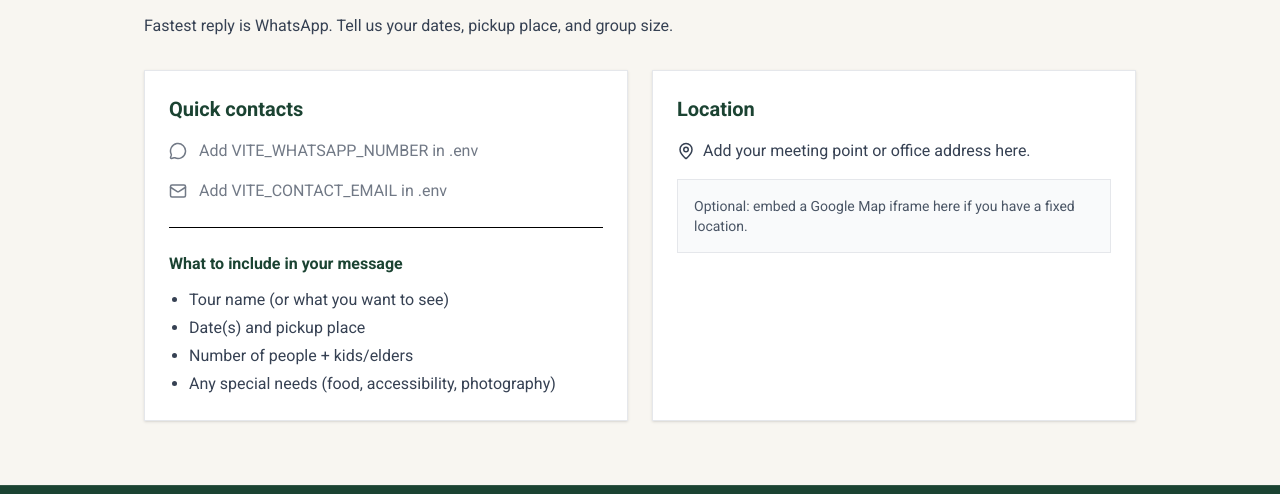
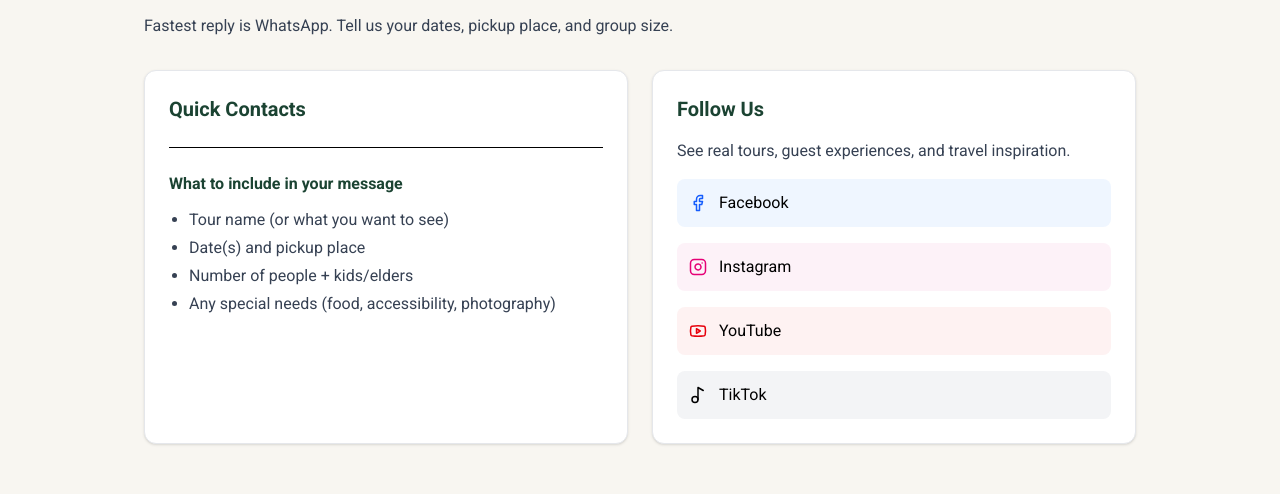
Before and after one commit to oshadaov/trailbrazzers, a React (Vite) app: page /contact in a window 1280 px wide. Shown: the part 186-680 px from the top of the page. Built offline with nearby package versions, Linux system fonts and the light colour scheme; no server answers.

Commit message:
Booking Form

```diff
--- a/src/components/BookingForm.jsx
+++ b/src/components/BookingForm.jsx
@@ -376,7 +376,7 @@
         </div>
 
         {/* Preview */}
-        <details className="mt-6">
+        {/* <details className="mt-6">
           <summary
             className="cursor-pointer text-sm font-semibold"
             style={{ color: "#0f172a" }}
@@ -395,7 +395,7 @@
           >
             {message}
           </pre>
-        </details>
+        </details> */}
       </div>
     </section>
   );
--- a/src/pages/ContactPage.jsx
+++ b/src/pages/ContactPage.jsx
@@ -1,5 +1,13 @@
 import React from "react";
-import { MessageCircle, Mail, PhoneCall, MapPin } from "lucide-react";
+import {
+  MessageCircle,
+  Mail,
+  PhoneCall,
+  Facebook,
+  Instagram,
+  Youtube,
+  Music2,
+} from "lucide-react";
 import SeoHead from "../components/SeoHead";
 import { colors } from "../theme/colors";
 
@@ -8,63 +16,90 @@
   const whatsappNumber = import.meta.env.VITE_WHATSAPP_NUMBER || "";
   const contactEmail = import.meta.env.VITE_CONTACT_EMAIL || "";
   const contactPhone = import.meta.env.VITE_CONTACT_PHONE || "";
+
+  const facebookUrl = import.meta.env.VITE_FACEBOOK_URL || "";
+  const instagramUrl = import.meta.env.VITE_INSTAGRAM_URL || "";
+  const youtubeUrl = import.meta.env.VITE_YOUTUBE_URL || "";
+  const tiktokUrl = import.meta.env.VITE_TIKTOK_URL || "";
+
   const baseUrl = import.meta.env.VITE_SITE_URL || "";
   const ogImage = import.meta.env.VITE_OG_IMAGE || "";
+
   const title = `Contact | ${businessName}`;
   const description = `Contact ${businessName} to book a tour, ask questions, or request a custom itinerary.`;
   const url = baseUrl ? `${baseUrl.replace(/\/$/, "")}/contact` : undefined;
 
-  const whatsappHref = whatsappNumber ? `https://wa.me/${whatsappNumber.replace(/[^0-9]/g, "")}` : null;
+  const whatsappHref = whatsappNumber
+    ? `https://wa.me/${whatsappNumber.replace(/[^0-9]/g, "")}`
+    : null;
 
   return (
     <div className="max-w-5xl mx-auto px-4 py-16">
       <SeoHead title={title} description={description} url={url} image={ogImage || undefined} />
 
-      <h1 style={{ color: colors.forestGreen }} className="text-3xl md:text-4xl font-serif font-bold mb-4">
+      <h1
+        style={{ color: colors.forestGreen }}
+        className="text-3xl md:text-4xl font-serif font-bold mb-4"
+      >
         Contact
       </h1>
+
       <p className="text-gray-700 mb-8">
         Fastest reply is WhatsApp. Tell us your dates, pickup place, and group size.
       </p>
 
       <div className="grid md:grid-cols-2 gap-6">
-        <div className="border border-gray-200 bg-white p-6 shadow-sm">
-          <h2 className="text-xl font-bold mb-4" style={{ color: colors.forestGreen }}>
-            Quick contacts
+        {/* LEFT SIDE - CONTACT METHODS */}
+        <div className="border border-gray-200 bg-white p-6 shadow-sm rounded-xl">
+          <h2
+            className="text-xl font-bold mb-4"
+            style={{ color: colors.forestGreen }}
+          >
+            Quick Contacts
           </h2>
 
           <div className="space-y-4 text-gray-700">
-            {whatsappHref ? (
-              <a className="flex items-center gap-3 underline" href={whatsappHref} target="_blank" rel="noreferrer">
-                <MessageCircle size={18} /> WhatsApp
+            {whatsappHref && (
+              <a
+                href={whatsappHref}
+                target="_blank"
+                rel="noreferrer"
+                className="flex items-center gap-3 p-3 rounded-lg bg-green-50 hover:bg-green-100 transition"
+              >
+                <MessageCircle size={18} className="text-green-600" />
+                <span className="font-medium">Chat on WhatsApp</span>
               </a>
-            ) : (
-              <p className="flex items-center gap-3 opacity-70">
-                <MessageCircle size={18} /> Add VITE_WHATSAPP_NUMBER in .env
-              </p>
             )}
 
-            {contactEmail ? (
-              <a className="flex items-center gap-3 underline" href={`mailto:${contactEmail}`}>
-                <Mail size={18} /> {contactEmail}
+            {contactEmail && (
+              <a
+                href={`mailto:${contactEmail}`}
+                className="flex items-center gap-3 p-3 rounded-lg bg-gray-50 hover:bg-gray-100 transition"
+              >
+                <Mail size={18} />
+                {contactEmail}
               </a>
-            ) : (
-              <p className="flex items-center gap-3 opacity-70">
-                <Mail size={18} /> Add VITE_CONTACT_EMAIL in .env
-              </p>
             )}
 
-            {contactPhone ? (
-              <a className="flex items-center gap-3 underline" href={`tel:${contactPhone}`}>
-                <PhoneCall size={18} /> {contactPhone}
+            {contactPhone && (
+              <a
+                href={`tel:${contactPhone}`}
+                className="flex items-center gap-3 p-3 rounded-lg bg-gray-50 hover:bg-gray-100 transition"
+              >
+                <PhoneCall size={18} />
+                {contactPhone}
               </a>
-            ) : null}
+            )}
           </div>
 
           <div className="mt-6 border-t pt-6">
-            <h3 className="font-bold" style={{ color: colors.forestGreen }}>
+            <h3
+              className="font-bold"
+              style={{ color: colors.forestGreen }}
+            >
               What to include in your message
             </h3>
+
             <ul className="mt-3 list-disc pl-5 text-gray-700 space-y-1">
               <li>Tour name (or what you want to see)</li>
               <li>Date(s) and pickup place</li>
@@ -74,18 +109,67 @@
           </div>
         </div>
 
-        <div className="border border-gray-200 bg-white p-6 shadow-sm">
-          <h2 className="text-xl font-bold mb-4" style={{ color: colors.forestGreen }}>
-            Location
+        {/* RIGHT SIDE - SOCIAL MEDIA */}
+        <div className="border border-gray-200 bg-white p-6 shadow-sm rounded-xl">
+          <h2
+            className="text-xl font-bold mb-4"
+            style={{ color: colors.forestGreen }}
+          >
+            Follow Us
           </h2>
-          <p className="text-gray-700 flex items-center gap-2">
-            <MapPin size={18} /> Add your meeting point or office address here.
+
+          <p className="text-gray-700 mb-4">
+            See real tours, guest experiences, and travel inspiration.
           </p>
 
-          <div className="mt-4">
-            <div className="border border-gray-200 bg-gray-50 p-4 text-sm text-gray-600">
-              Optional: embed a Google Map iframe here if you have a fixed location.
-            </div>
+          <div className="space-y-4">
+            {facebookUrl && (
+              <a
+                href={facebookUrl}
+                target="_blank"
+                rel="noreferrer"
+                className="flex items-center gap-3 p-3 rounded-lg bg-blue-50 hover:bg-blue-100 transition"
+              >
+                <Facebook size={18} className="text-blue-600" />
+                Facebook
+              </a>
+            )}
+
+            {instagramUrl && (
+              <a
+                href={instagramUrl}
+                target="_blank"
+                rel="noreferrer"
+                className="flex items-center gap-3 p-3 rounded-lg bg-pink-50 hover:bg-pink-100 transition"
+              >
+                <Instagram size={18} className="text-pink-600" />
+                Instagram
+              </a>
+            )}
+
+            {youtubeUrl && (
+              <a
+                href={youtubeUrl}
+                target="_blank"
+                rel="noreferrer"
+                className="flex items-center gap-3 p-3 rounded-lg bg-red-50 hover:bg-red-100 transition"
+              >
+                <Youtube size={18} className="text-red-600" />
+                YouTube
+              </a>
+            )}
+
+            {tiktokUrl && (
+              <a
+                href={tiktokUrl}
+                target="_blank"
+                rel="noreferrer"
+                className="flex items-center gap-3 p-3 rounded-lg bg-gray-100 hover:bg-gray-200 transition"
+              >
+                <Music2 size={18} />
+                TikTok
+              </a>
+            )}
           </div>
         </div>
       </div>
```
